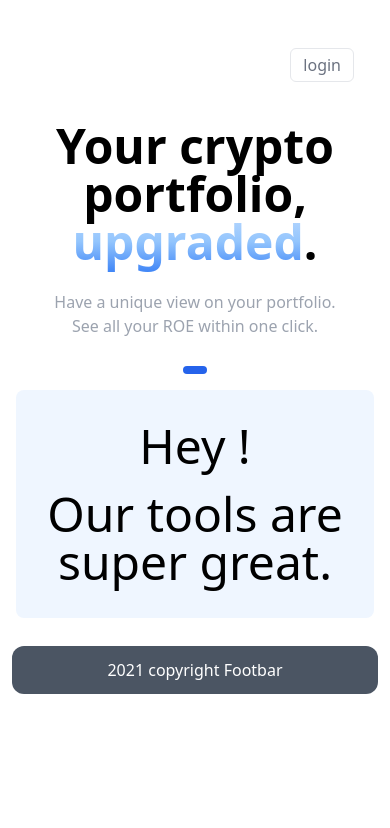
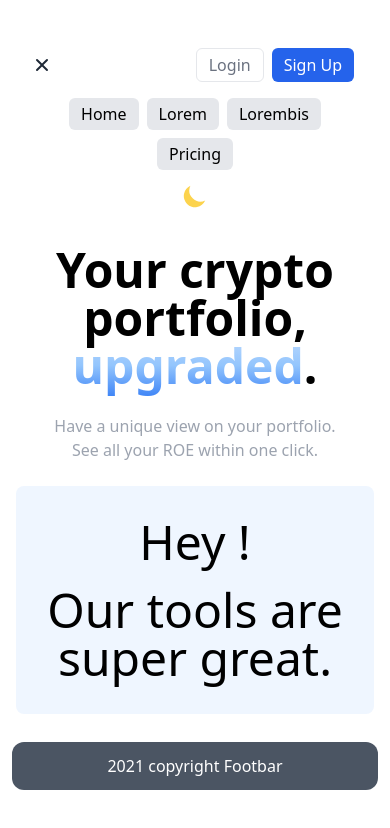
Before and after one commit to cypg09/surferbot, a React (Create React App) app in the folder new-surferbot/: page / in a window 390 px wide. Shown: the top 828 px of the page. Built offline with nearby package versions, Linux system fonts and the light colour scheme.

Commit message:
Added mobile navbar and icon for dark mode toggle

```diff
--- /dev/null
+++ b/new-surferbot/postcss.config.js
@@ -0,0 +1,6 @@
+module.exports = {
+  plugins: {
+    tailwindcss: {},
+    autoprefixer: {},
+  },
+}
--- a/new-surferbot/src/Navbar/DarkModeToggler.js
+++ b/new-surferbot/src/Navbar/DarkModeToggler.js
@@ -21,10 +21,25 @@ class DarkModeToggler extends React.Component {
     this.setState(state => ({darkModeEnabled: !state.darkModeEnabled}));
   }
 
+  getIcon() {
+    if (this.state.darkModeEnabled) {
+      return (
+        <svg xmlns="http://www.w3.org/2000/svg" className="h-7 w-7" viewBox="0 0 20 20" fill="currentColor">
+          <path fillRule="evenodd" d="M10 2a1 1 0 011 1v1a1 1 0 11-2 0V3a1 1 0 011-1zm4 8a4 4 0 11-8 0 4 4 0 018 0zm-.464 4.95l.707.707a1 1 0 001.414-1.414l-.707-.707a1 1 0 00-1.414 1.414zm2.12-10.607a1 1 0 010 1.414l-.706.707a1 1 0 11-1.414-1.414l.707-.707a1 1 0 011.414 0zM17 11a1 1 0 100-2h-1a1 1 0 100 2h1zm-7 4a1 1 0 011 1v1a1 1 0 11-2 0v-1a1 1 0 011-1zM5.05 6.464A1 1 0 106.465 5.05l-.708-.707a1 1 0 00-1.414 1.414l.707.707zm1.414 8.486l-.707.707a1 1 0 01-1.414-1.414l.707-.707a1 1 0 011.414 1.414zM4 11a1 1 0 100-2H3a1 1 0 000 2h1z" clipRule="evenodd" />
+        </svg>
+      );
+    }
+    return (
+      <svg xmlns="http://www.w3.org/2000/svg" className="h-7 w-7" viewBox="0 0 20 20" fill="currentColor">
+        <path d="M17.293 13.293A8 8 0 016.707 2.707a8.001 8.001 0 1010.586 10.586z" />
+      </svg>
+    );
+  }
+
   render() {
     return (
-      <button className="text-white dark:text-white bg-yellow-300 dark:bg-blue-900 m-1 py-1 px-3 text-center rounded-md" onClick={this.handleClick.bind(this)}>
-        {this.state.darkModeEnabled.toString()}
+      <button className="text-yellow-300 bg-transparent m-1 py-1 px-3 text-center rounded-md" onClick={this.handleClick.bind(this)}>
+        {this.getIcon()}
       </button>
     );
   }
--- a/new-surferbot/src/Navbar/Navbar.js
+++ b/new-surferbot/src/Navbar/Navbar.js
@@ -3,6 +3,8 @@ import NavbarButton from "./NavbarButton";
 import DarkModeToggler from "./DarkModeToggler";
 import NavbarLogin from "./NavbarLogin";
 import NavbarSignup from "./NavbarSignup";
+import NavbarMobileToggler from "./NavbarMobileToggler";
+import NavbarMobile from "./NavbarMobile";
 
 
 class Navbar extends React.Component {
@@ -10,13 +12,28 @@ class Navbar extends React.Component {
     super(props);
     this.pages = props.pages;
     this.handler = props.handler;
-    this.state = {selectedPage: 'homepage'};
+    this.state = {
+      selectedPage: 'homepage',
+      navbarMobileActivated: true,
+    };
     this.createButtons.bind(this);
   }
 
-  createButtons() {
+  createButtons(isMobile=false) {
     let buttons = [];
     for (let page of this.pages) {
+      if (isMobile) {
+      buttons.push(
+        <NavbarButton
+          key={page}
+          changeToNewPage={this.handler}
+          newPage={page}
+          selected={this.state.selectedPage}
+          handleSelection={this.handleSelection.bind(this)}
+          className="text-center rounded-md bg-gray-200 py-1 px-3 m-1"
+        />
+      );
+      } else {
       buttons.push(
         <NavbarButton
           key={page}
@@ -26,22 +43,67 @@ class Navbar extends React.Component {
           handleSelection={this.handleSelection.bind(this)}
         />
       );
+      }
     }
     return buttons;
   }
 
   handleSelection(newSelectedPage) {
-    this.setState({selectedPage: newSelectedPage});
+    this.setState({
+      selectedPage: newSelectedPage,
+      navbarMobileActivated: false,
+    });
+  }
+
+  switchNavbarMobileActivation() {
+    this.setState(state => (
+      {navbarMobileActivated: !state.navbarMobileActivated}
+    ));
   }
 
   render() {
+    if (this.state.navbarMobileActivated) {
+      return (
+      <div className="container mx-auto dark:bg-gray-800 bg-white bg-opacity-90 p-3 m-3">
+        <div className="flex p-1">
+          <div className="flex md:hidden p-1">
+            <NavbarMobileToggler
+              handler={this.switchNavbarMobileActivation.bind(this)}
+              activated={this.state.navbarMobileActivated}
+            />
+          </div>
+          <div className="flex-grow"/>
+          <div className="flex md:hidden p-1">
+            <NavbarLogin
+              changeToNewPage={this.handler}
+              newPage={"Login"}
+              selected={this.state.selectedPage}
+              handleSelection={this.handleSelection.bind(this)}
+            />
+            <NavbarSignup
+              changeToNewPage={this.handler}
+              newPage={"Sign Up"}
+              selected={this.state.selectedPage}
+              handleSelection={this.handleSelection.bind(this)}
+            />
+          </div>
+        </div>
+        <div className="container mx-auto text-center place-content-center">
+          <NavbarMobile test={this.createButtons(true)}/>
+          <DarkModeToggler/>
+        </div>
+      </div>
+      );
+    }
     return (
       <div className="container mx-auto dark:bg-gray-800 bg-white bg-opacity-90 p-3 m-3">
         <div className="flex p-1">
           <div className="hidden md:flex p-1">
           </div>
           <div className="flex md:hidden p-1">
-            <button p="MENU" href="test"/>
+            <NavbarMobileToggler
+              handler={this.switchNavbarMobileActivation.bind(this)}
+              />
           </div>
           <div className="hidden md:flex p-1">
             {this.createButtons()}
@@ -49,18 +111,10 @@ class Navbar extends React.Component {
           </div>
           <div className="flex-grow md:hidden"></div>
           <div className="flex md:hidden p-1">
-            <button p="LOGO" href="test"/>
           </div>
           <div className="flex-grow"></div>
-          <div className="flex md:hidden p-1">
-            <NavbarLogin
-              changeToNewPage={this.handler}
-              newPage={"login"}
-              selected={this.state.selectedPage}
-              handleSelection={this.handleSelection.bind(this)}
-            />
-          </div>
-          <div className="hidden md:flex p-1">
+          <div className="flex md:hidden p-1"></div>
+          <div className="flex p-1">
             <NavbarLogin
               changeToNewPage={this.handler}
               newPage={"Login"}
--- a/new-surferbot/src/Navbar/NavbarButton.js
+++ b/new-surferbot/src/Navbar/NavbarButton.js
@@ -8,6 +8,7 @@ class NavbarButton extends React.Component {
     this.newPage = props.newPage;
     this.handleSelection = props.handleSelection;
     this.className = props.className;
+    this.getClassName.bind(this);
   }
 
   handleClick() {
--- /dev/null
+++ b/new-surferbot/src/Navbar/NavbarMobile.js
@@ -0,0 +1,19 @@
+import React from "react";
+
+class NavbarMobile extends React.Component {
+  constructor(props) {
+    super(props);
+    this.test = props.test;
+  }
+
+
+  render() {
+    return (
+      <div className="container mx-auto text-center place-content-center">
+        {this.test}
+      </div>
+    );
+  }
+}
+
+export default NavbarMobile;
--- /dev/null
+++ b/new-surferbot/src/Navbar/NavbarMobileToggler.js
@@ -0,0 +1,65 @@
+import React from "react";
+
+/*
+class NavbarMobile extends React.Component {
+  constructor(props) {
+    super(props);
+    this.pages = props.pages;
+    this.state = {activated: false};
+  }
+
+  switchActivate() {
+    this.setState(state => ({
+      activated: !state.activated,
+    }));
+  }
+
+  sendComponent() {
+    if (this.state.activated) {
+      return (
+        <div>
+          Activated
+        </div>
+      );
+    }
+    return null;
+  }
+
+  render() {
+    if (this.state.activated) {
+      return (
+        <div>
+          Activated
+        </div>
+      );
+    }
+    return null;
+  }
+}
+*/
+
+function NavbarMobileToggler(props) {
+
+  function chooseIcon() {
+    if (props.activated) {
+      return (
+        <svg xmlns="http://www.w3.org/2000/svg" className="h-5 w-5" viewBox="0 0 20 20" fill="currentColor">
+          <path fillRule="evenodd" d="M4.293 4.293a1 1 0 011.414 0L10 8.586l4.293-4.293a1 1 0 111.414 1.414L11.414 10l4.293 4.293a1 1 0 01-1.414 1.414L10 11.414l-4.293 4.293a1 1 0 01-1.414-1.414L8.586 10 4.293 5.707a1 1 0 010-1.414z" clipRule="evenodd" />
+        </svg>
+      );
+    }
+    return (
+      <svg xmlns="http://www.w3.org/2000/svg" className="h-6 w-6" viewBox="0 0 20 20" fill="currentColor">
+        <path fillRule="evenodd" d="M3 5a1 1 0 011-1h12a1 1 0 110 2H4a1 1 0 01-1-1zM3 10a1 1 0 011-1h12a1 1 0 110 2H4a1 1 0 01-1-1zM3 15a1 1 0 011-1h12a1 1 0 110 2H4a1 1 0 01-1-1z" clipRule="evenodd" />
+      </svg>
+    );
+  }
+
+  return (
+    <button className="text-gray-800 dark:text-white" onClick={props.handler}>
+      {chooseIcon()}
+    </button>
+  );
+}
+
+export default NavbarMobileToggler;
--- a/new-surferbot/src/Pages/Homepage.js
+++ b/new-surferbot/src/Pages/Homepage.js
@@ -1,6 +1,3 @@
-import NavbarSignup from "../Navbar/NavbarSignup";
-
-
 function Homepage() {
   return (
     <div className="container mx-auto place-content-center p-1">
@@ -16,9 +13,6 @@ function Homepage() {
         <li>Have a unique view on your portfolio.</li>
         <li>See all your ROE within one click.</li>
       </ul>
-      <div className="flex justify-center">
-        <NavbarSignup/>
-      </div>
       <div className="container mx-auto bg-blue-50 m-3 p-3 rounded-lg">
         <ul className="text-5xl text-dark text-center">
           <li className="my-5">Hey !</li>
```
Also changed, not shown: 1 other file (tests, documents, lock files or other folders).
